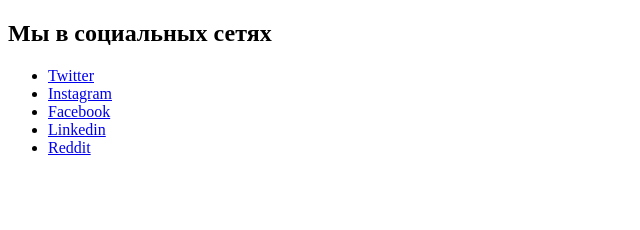
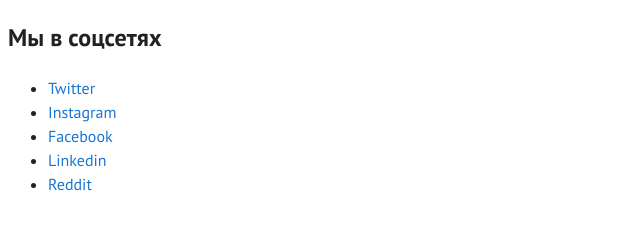
Before and after one commit to YuriyVolot/task-hw-3, a plain HTML site: page task-2/index.html in a window 1280 px wide. Shown: the whole page, without its empty margins (0-640 px from the left). Drawn offline with Linux system fonts and the light colour scheme.

Commit message:
finished task-2

```diff
--- /dev/null
+++ b/task-2/css/styles.css
@@ -0,0 +1,16 @@
+body {
+  font-family: 'PT Sans', sans-serif;
+  color: #212121;
+  font-size: 16px;
+  line-height: 1.5;
+}
+.item a {
+  color: #1976d2;
+  text-decoration: none;
+}
+
+.item a:hover,
+.item a:focus {
+  color: #ff4081;
+  text-decoration: underline;
+}
--- a/task-2/index.html
+++ b/task-2/index.html
@@ -3,16 +3,35 @@
   <head>
     <meta charset="UTF-8" />
     <title>task-2</title>
+    <link
+      href="https://fonts.googleapis.com/css?family=PT+Sans:400,700&display=swap&subset=cyrillic"
+      rel="stylesheet"
+    />
+    <link rel="stylesheet" href="./css/styles.css" />
   </head>
   <body>
     <section>
-      <h1>Мы в социальных сетях</h1>
-      <ul>
-        <li><a href="https://twitter.com/?lang=ru" target="_blank">Twitter</a></li>
-        <li><a href="https://www.instagram.com/?hl=ru" target="_blank">Instagram</a></li>
-        <li><a href="https://www.facebook.com/" target="_blank">Facebook</a></li>
-        <li><a href="https://www.linkedin.com/" target="_blank">Linkedin</a></li>
-        <li><a href="https://www.reddit.com/" target="_blank">Reddit</a></li>
+      <h1 class="head">Мы в соцсетях</h1>
+      <ul class="item-menu">
+        <li class="item">
+          <a href="https://twitter.com/?lang=ru" target="_blank" rel="noreferrer noopener"
+            >Twitter</a
+          >
+        </li>
+        <li class="item">
+          <a href="https://www.instagram.com/?hl=ru" target="_blank" rel="noreferrer noopener"
+            >Instagram</a
+          >
+        </li>
+        <li class="item">
+          <a href="https://www.facebook.com/" target="_blank" rel="noreferrer noopener">Facebook</a>
+        </li>
+        <li class="item">
+          <a href="https://www.linkedin.com/" target="_blank" rel="noreferrer noopener">Linkedin</a>
+        </li>
+        <li class="item">
+          <a href="https://www.reddit.com/" target="_blank" rel="noreferrer noopener">Reddit</a>
+        </li>
       </ul>
     </section>
   </body>
```
Also changed, not shown: task-4/index.html (+1 -1 lines), task-4/css/styles.css (added), 2 other files.
